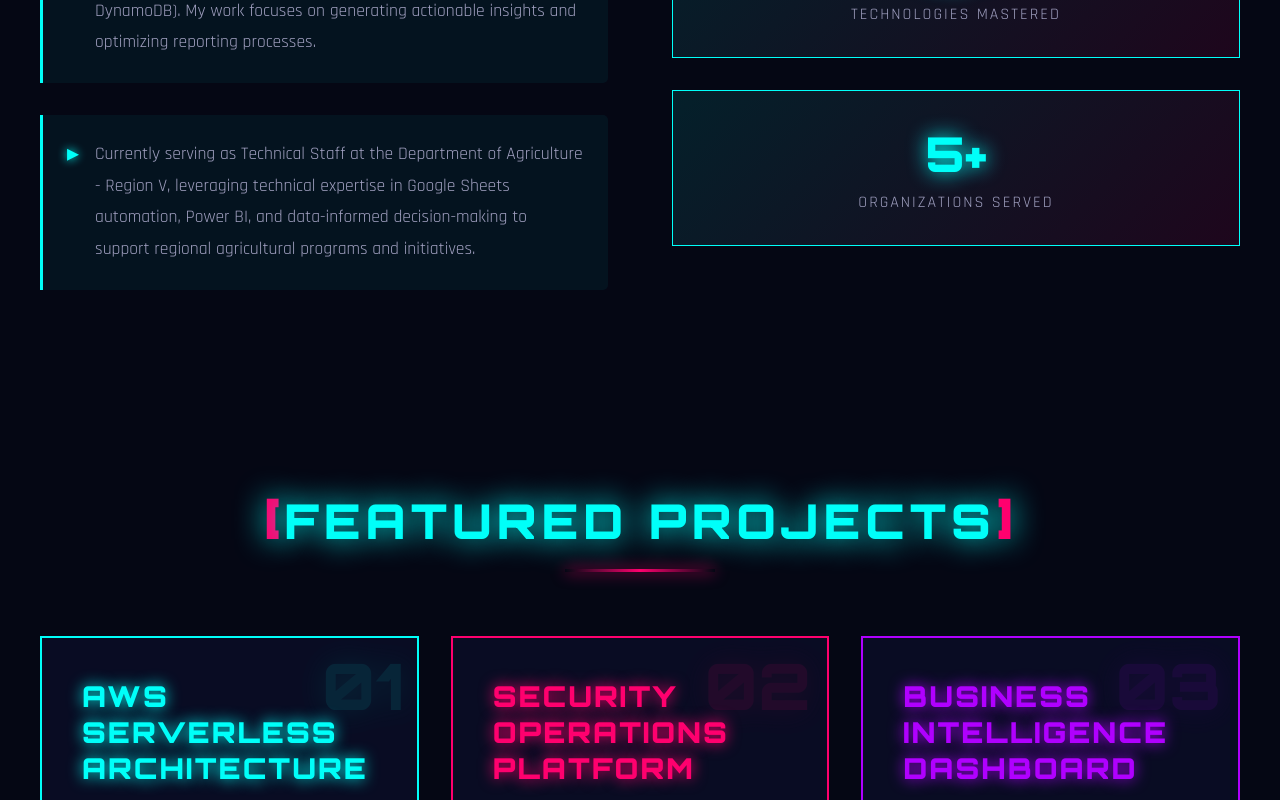
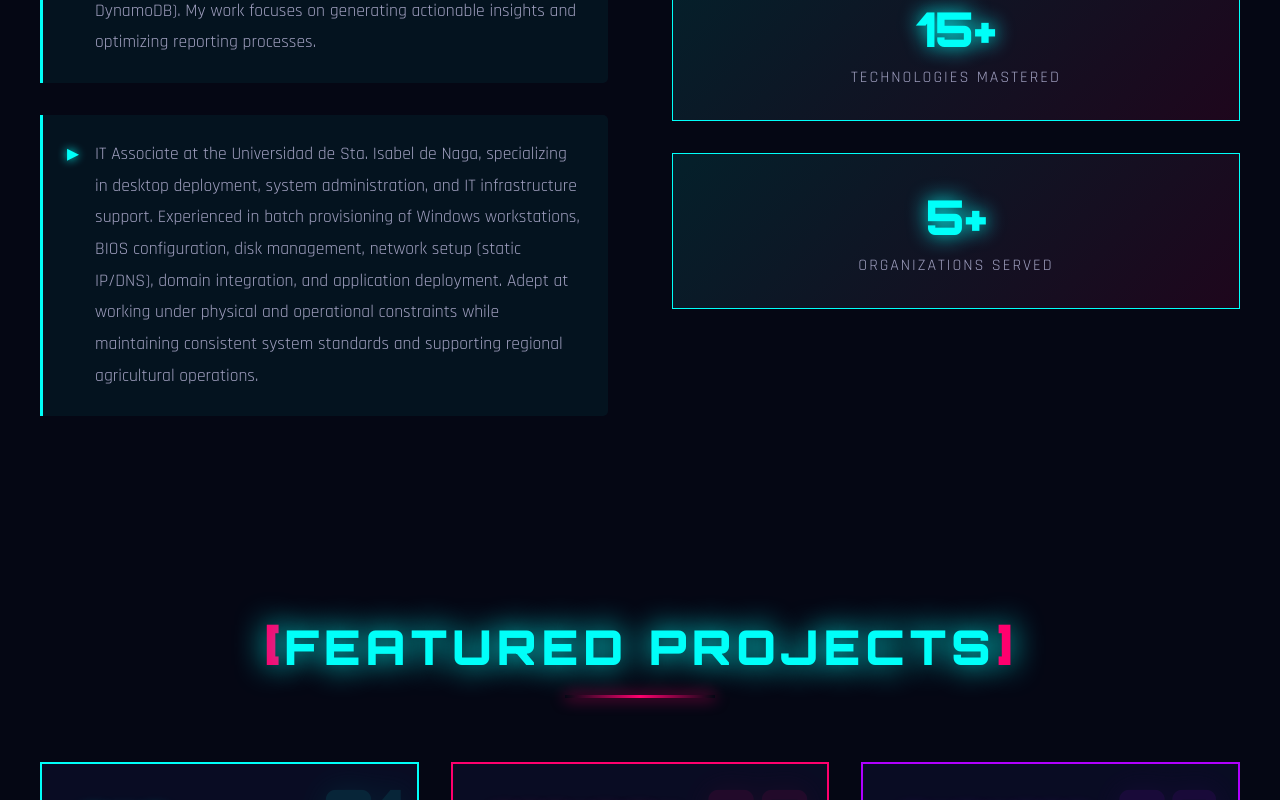
Before and after one commit to milkyway-x/cyberpunk-portfolio, a React (Vite) app: page / in a window 1280 px wide. Shown: the part 1380-2180 px from the top of the page. Built offline with nearby package versions, Linux system fonts and the light colour scheme.

Commit message:
Modified About section

```diff
--- a/src/components/About.jsx
+++ b/src/components/About.jsx
@@ -67,9 +67,7 @@ function About() {
             <motion.div className="text-block" variants={itemVariants}>
               <div className="text-icon">▸</div>
               <p>
-                Currently serving as Technical Staff at the Department of Agriculture - Region V,
-                leveraging technical expertise in Google Sheets automation, Power BI, and data-informed
-                decision-making to support regional agricultural programs and initiatives.
+                IT Associate at the Universidad de Sta. Isabel de Naga, specializing in desktop deployment, system administration, and IT infrastructure support. Experienced in batch provisioning of Windows workstations, BIOS configuration, disk management, network setup (static IP/DNS), domain integration, and application deployment. Adept at working under physical and operational constraints while maintaining consistent system standards and supporting regional agricultural operations.
               </p>
             </motion.div>
           </motion.div>
```
